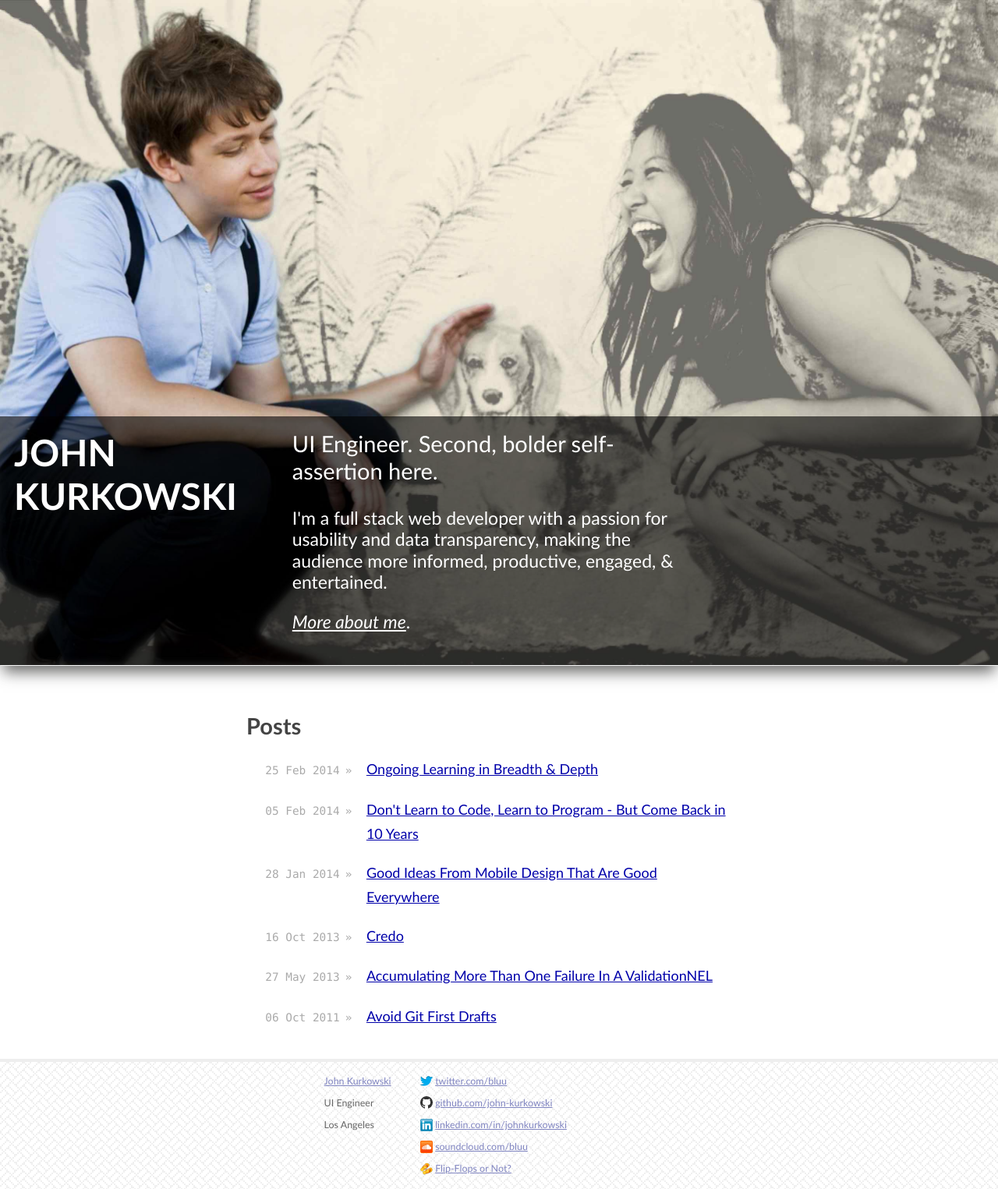
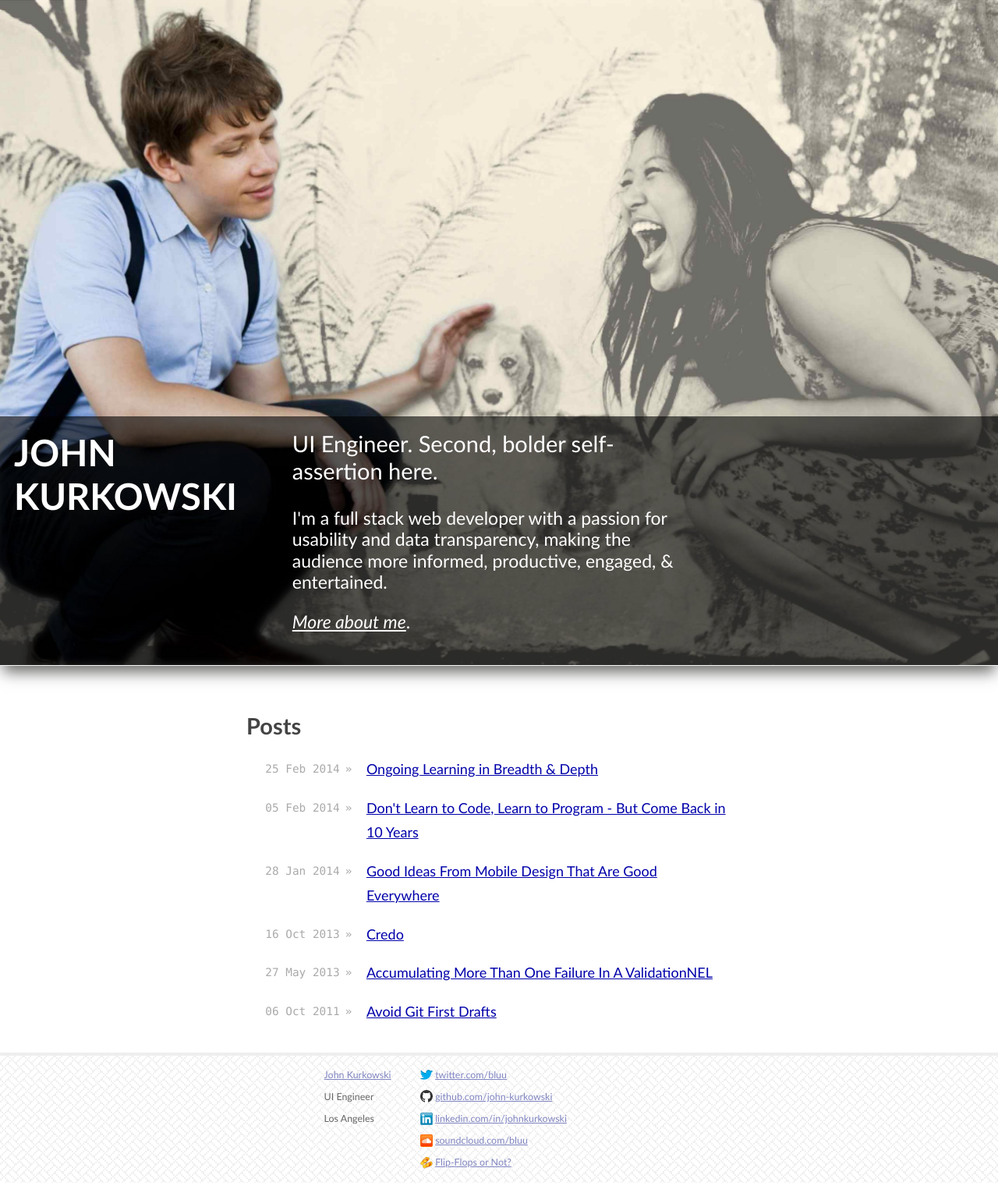
Before and after one commit to john-kurkowski/john-kurkowski.github.io, a Jekyll site: the page built from index.html, in a window 1280 px wide. Shown: the whole page at 78% size. Built offline with Jekyll 4.4.1, drawn with Linux system fonts in a browser that asks for light colours; nearby versions of some CDN libraries.

Commit message:
Simplify post table display hack with flexbox

```diff
--- a/css/main.css
+++ b/css/main.css
@@ -262,37 +262,24 @@
 .posts {
   list-style-type: none;
   margin-bottom: 2em;
-  display: table;
 }
 
 .post {
   line-height: 1.75em;
-  display: table-row;
+  display: flex;
+  margin-bottom: 1em;
 }
 
 .post .date {
   color: #aaa;
   font-family: Monaco, "Courier New", monospace;
   font-size: 80%;
-  display: table-cell;
   min-width: 9em;
 }
 
 .post .date:after {
   content: "»";
   padding: 0 0.5em;
-}
-
-.post .title {
-  display: table-cell;
-}
-
-.post-spacer {
-  height: 1em;
-}
-
-.post-spacer:last-of-type {
-  height: 0em;
 }
 
 .center {
--- a/index.html
+++ b/index.html
@@ -43,7 +43,6 @@
           <span class="date">{{ post.date | date_to_string }}</span>
           <a class="title" href="{{ post.url }}">{{ post.title }}</a>
         </li>
-        <li class="post-spacer"></li>
       {% endfor %}
     </ul>
   </div>
```
